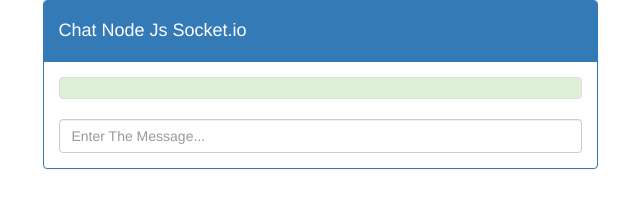
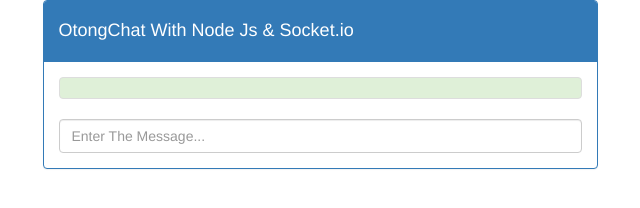
Before and after one commit to hisyam44/ChatNode, a website: page index.html in a window 1280 px wide. Shown: the whole page, without its empty margins (320-960 px from the left). Drawn offline with nearby package versions, Linux system fonts and the light colour scheme; no server answers.

Commit message:
Add Meta Tag

```diff
--- a/index.html
+++ b/index.html
@@ -1,15 +1,16 @@
 <!DOCTYPE html>
 <html>
 <head>
-	<title>Chat Node Js</title>
+	<title>Otong Chat</title>
 </head>
+<meta name="google-site-verification" content="CDhSzCj0YbyXxFMDsaBKfwqwZzcy7u6trCKPUn9jUB8" />
 <link rel="stylesheet" href="https://maxcdn.bootstrapcdn.com/bootstrap/3.3.6/css/bootstrap.min.css">
 <body>
 <div class="container">
 	<div class="row">
 		<div class="col-md-6 col-md-offset-3">
 		<div class="panel panel-primary">
-			<div class="panel-heading"><h4>Chat Node Js Socket.io</h4></div>
+			<div class="panel-heading"><h4>OtongChat With Node Js & Socket.io</h4></div>
 			<div class="panel-body">
 			<ul id="messages" class="list-group">
 				<li class="list-group-item list-group-item-success" id="online"></li>
```
